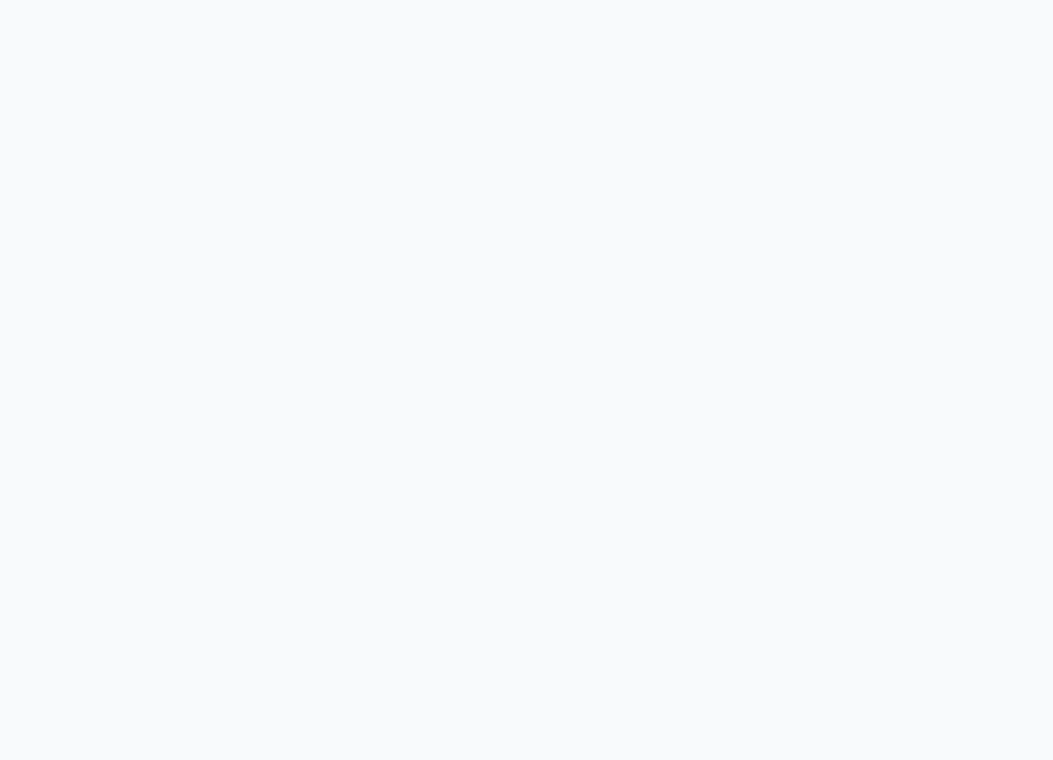
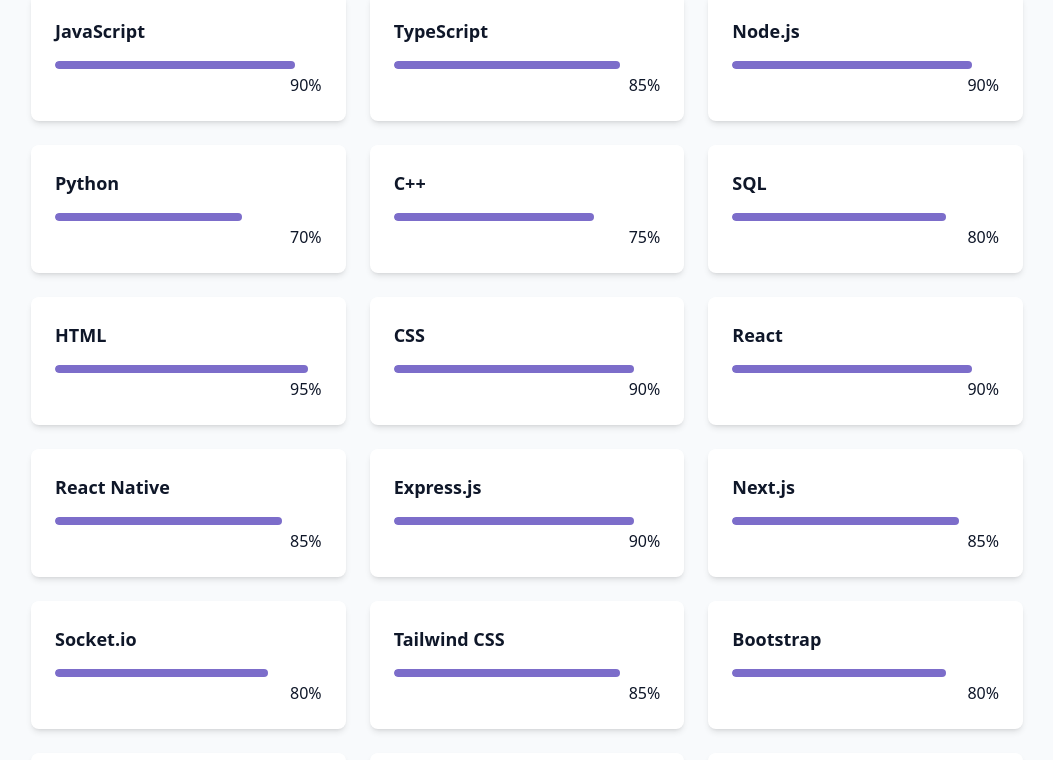
Before and after one commit to SachinM246/my_portfolio, a React (Vite) app: page / in a window 1280 px wide. Shown: the part 1745-2505 px from the top of the page, without its empty margins (113-1166 px from the left). Before the commit the page ends 1554 px from the top, so only its background shows below. Built offline with nearby package versions, Linux system fonts and the light colour scheme.

Commit message:
Made Skill section boiler plate.

```diff
--- a/package.json
+++ b/package.json
@@ -17,6 +17,7 @@
     "lucide-react": "^0.548.0",
     "react": "^19.1.1",
     "react-dom": "^19.1.1",
+    "react-icons": "^5.5.0",
     "react-router-dom": "^7.9.4",
     "tailwind-merge": "^3.3.1",
     "tailwindcss": "^4.1.16"
--- /dev/null
+++ b/src/components/SkillsSection.jsx
@@ -0,0 +1,59 @@
+const skills = [
+    // Languages
+    { name: 'JavaScript', level: 90, category: 'Languages' },
+    { name: 'TypeScript', level: 85, category: 'Languages' },
+    { name: 'Node.js', level: 90, category: 'Languages' },
+    { name: 'Python', level: 70, category: 'Languages' },
+    { name: 'C++', level: 75, category: 'Languages' },
+    { name: 'SQL', level: 80, category: 'Languages' },
+    { name: 'HTML', level: 95, category: 'Languages' },
+    { name: 'CSS', level: 90, category: 'Languages' },
+    // Frameworks & Libraries
+    { name: 'React', level: 90, category: 'Frameworks & Libraries' },
+    { name: 'React Native', level: 85, category: 'Frameworks & Libraries' },
+    { name: 'Express.js', level: 90, category: 'Frameworks & Libraries' },
+    { name: 'Next.js', level: 85, category: 'Frameworks & Libraries' },
+    { name: 'Socket.io', level: 80, category: 'Frameworks & Libraries' },
+    { name: 'Tailwind CSS', level: 85, category: 'Frameworks & Libraries' },
+    { name: 'Bootstrap', level: 80, category: 'Frameworks & Libraries' },
+    // Database & Tools
+    { name: 'PostgreSQL', level: 85, category: 'Database & Tools' },
+    { name: 'MongoDB', level: 90, category: 'Database & Tools' },
+    { name: 'MySQL', level: 80, category: 'Database & Tools' },
+    { name: 'Supabase', level: 85, category: 'Database & Tools' },
+    { name: 'Git', level: 90, category: 'Database & Tools' },
+    { name: 'Docker', level: 75, category: 'Database & Tools' },
+    { name: 'Postman', level: 85, category: 'Database & Tools' },
+    { name: 'VS Code', level: 90, category: 'Database & Tools' },
+    { name: 'Figma', level: 70, category: 'Database & Tools' },
+];
+
+export const SkillsSection = () => {
+    return (
+        <section id="skills" className="py-24 px-4 relative bg-secondary/30 dark:bg-secondary/40">
+            <div className="container mx-auto max-w-5xl">
+                <h2 className="text-3xl md:text-4xl font-bold mb-12 text-center">
+                    My <span className="text-primary">Skills</span>
+                </h2>
+                <div className="grid grid-cols-1 sm:grid-cols-2 lg:grid-cols-3 gap-6">
+                    {skills.map((skill, key) => (
+                        <div key={key} className="bg-card p-6 rounded-lg shadow-md card-hover">
+                            <div className="text-left mb-4">
+                                <h3 className="text-lg font-semibold">{skill.name}</h3>
+                            </div>
+                            <div className="w-full bg-secondary/50 h-2 rounded-full overflow-hidden">
+                                <div
+                                    className="bg-primary h-2 rounded-full origin-left animate-[grow_1.5s_ease_out]"
+                                    style={{ width: `${skill.level}%` }}
+                                />
+                            </div>
+                            <div className="text-right mt-1">
+                                <span className="text-base text-muted-foreground">{skill.level}%</span>
+                            </div>
+                        </div>
+                    ))}
+                </div>
+            </div>
+        </section>
+    )
+}
--- a/src/pages/Home.jsx
+++ b/src/pages/Home.jsx
@@ -1,6 +1,7 @@
 import { AboutSection } from "../components/AboutSection";
 import { HeroSection } from "../components/HeroSection";
 import { Navbar } from "../components/Navbar";
+import { SkillsSection } from "../components/SkillsSection";
 import { StarBackground } from "../components/StarBackground";
 import { ThemeToggle } from "../components/ThemeToggle";
 
@@ -17,6 +18,7 @@
             <main>
                 <HeroSection />
                 <AboutSection />
+                <SkillsSection />
             </main>
             {/* Footer  */}
         </div>
```
Also changed, not shown: 1 other file (tests, documents, lock files or other folders).
